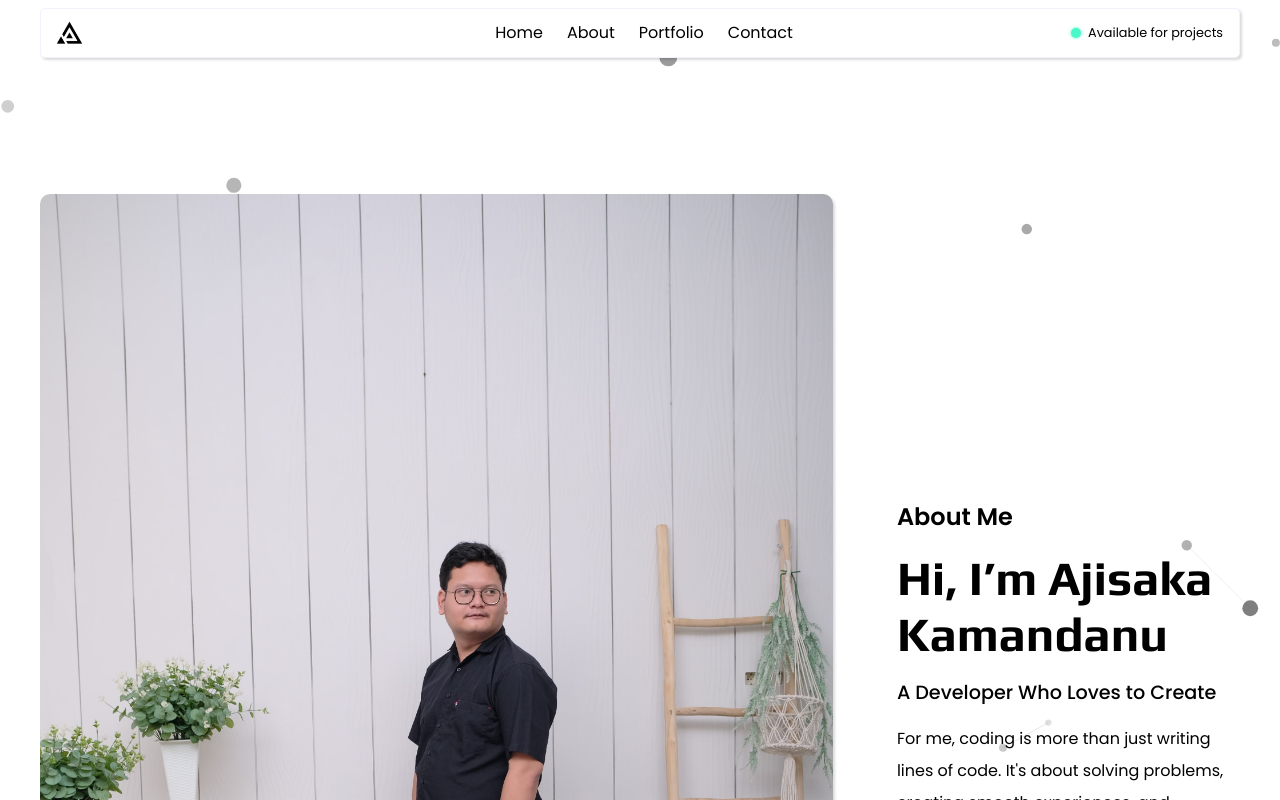
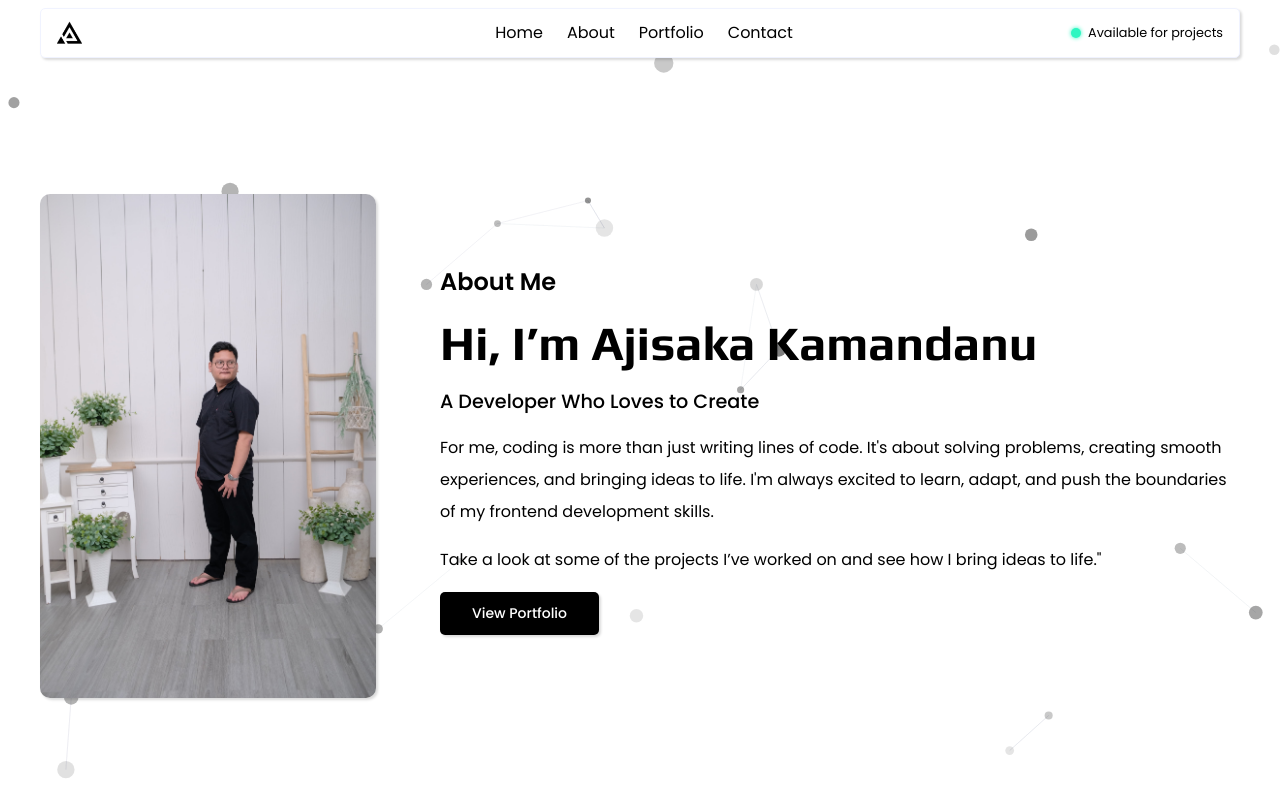
Before and after one commit to thisismeaji/portfolio, a Next.js app: page /about in a window 1280 px wide. Shown: the top 800 px of the page. Built offline with nearby package versions, Linux system fonts and the light colour scheme.

Commit message:
fix img about

```diff
--- a/src/components/footer/Footer.js
+++ b/src/components/footer/Footer.js
@@ -54,7 +54,7 @@
                     </Link>
                 </li>
                 <li>
-                    <Link href="/linkedin">
+                    <Link href="https://www.linkedin.com/in/ajisaka-kamandanu-0870a6349/">
                         <Image
                             src="/assets/icons/linkedin.png"
                             alt="linkedin Aji"
--- a/src/components/section/about/aboutsection.module.css
+++ b/src/components/section/about/aboutsection.module.css
@@ -12,9 +12,8 @@
 .about img{
     width: 100%;
     height: 100%;
-    min-width: 250px;
-    max-width: 383;
-    max-height: 538;
+    max-width: 383px;
+    max-height: 538px;
     border-radius: 10px;
     box-shadow: rgba(0, 0, 0, 0.15) 1.95px 1.95px 2.6px;
 }
```
